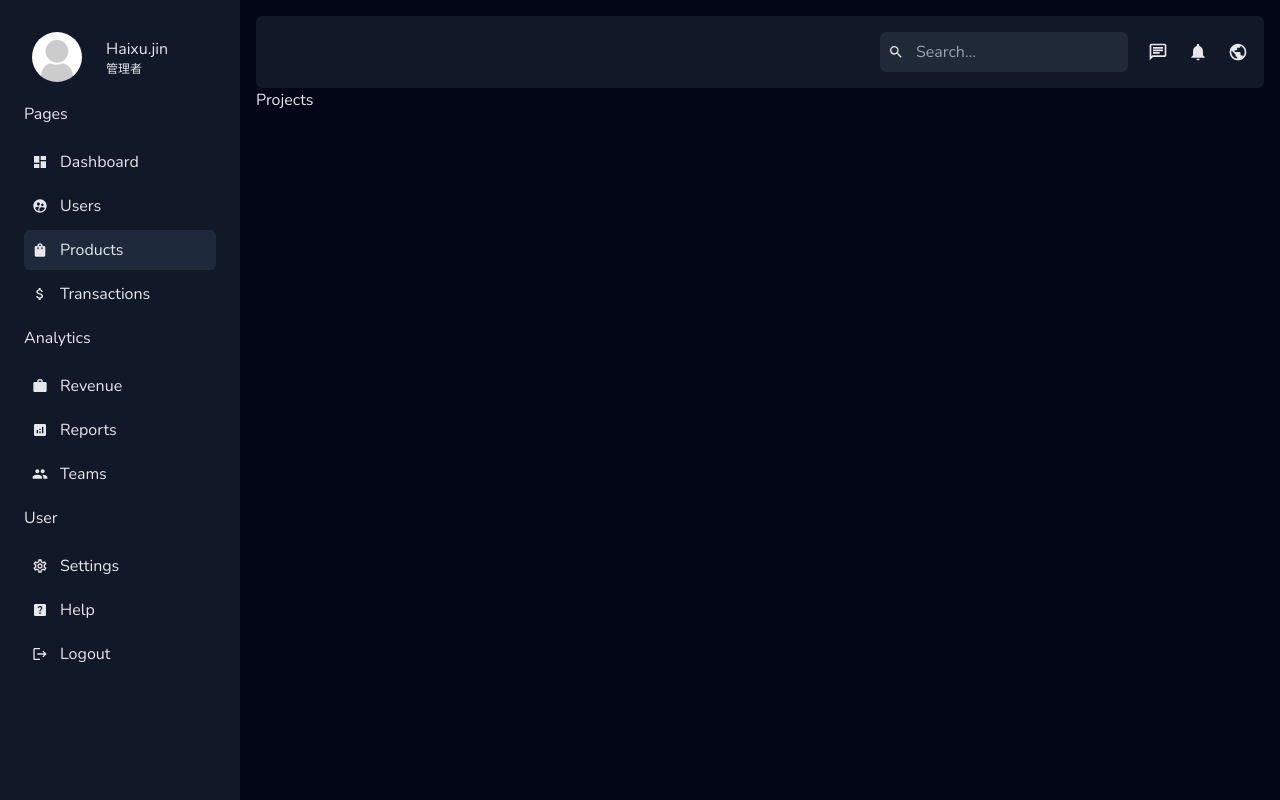
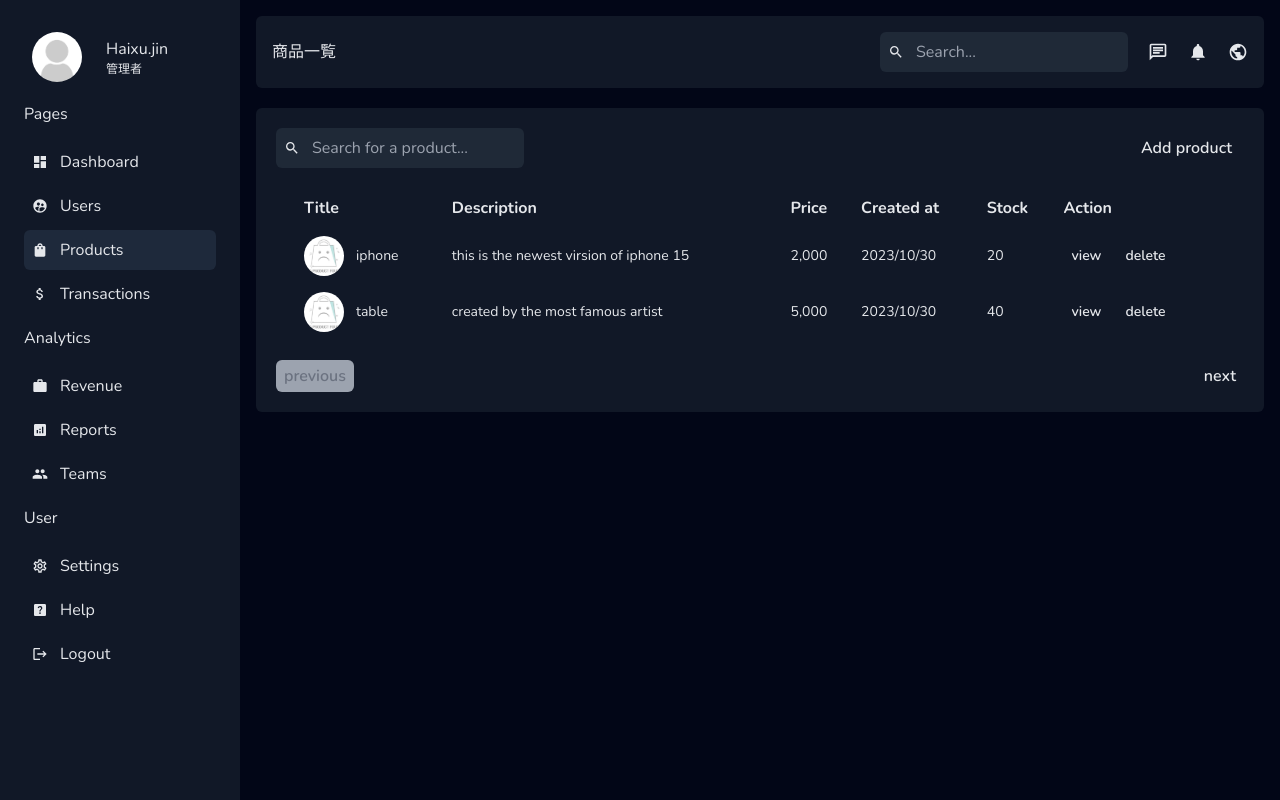
Before and after one commit to XXXXJin/nextjs-airbnb-app, a Next.js app: page /dashboard/products in a window 1280 px wide. Built offline with nearby package versions, Linux system fonts and the light colour scheme.

Commit message:
ユーザー、商品ページ作成

```diff
--- a/app/dashboard/page.tsx
+++ b/app/dashboard/page.tsx
@@ -6,8 +6,8 @@ import RightBar from "@/app/ui/dashboard/RightBar";
 
 export default function Dashboard() {
   return (
-    <div className="flex gap-5 mt-5">
-      <div className="flex-[3]">
+    <div className="gap-5 mt-5">
+      <div>
         <div className="flex gap-5">
           <div className="flex-1">
             <Card />
@@ -22,9 +22,6 @@ export default function Dashboard() {
         <Transactions />
         <Chart />
       </div>
-      <div className="flex-[1]">
-        <RightBar />
-      </div>
     </div>
   );
 }
--- a/app/dashboard/products/page.tsx
+++ b/app/dashboard/products/page.tsx
@@ -1,5 +1,87 @@
+import Button from "@/app/ui/Button";
+import Pagination from "@/app/ui/dashboard/Pagination";
+import Search from "@/app/ui/dashboard/Search";
+import Image from "next/image";
+import Link from "next/link";
 import React from "react";
 
-export default function Projects() {
-  return <div>Projects</div>;
+const productDataArr = [
+  {
+    image: "/noproduct.jpg",
+    title: "iphone",
+    description: "this is the newest virsion of iphone 15",
+    price: "2,000",
+    created: "2023/10/30",
+    stock: "20",
+  },
+  {
+    image: "/noproduct.jpg",
+    title: "table",
+    description: "created by the most famous artist",
+    price: "5,000",
+    created: "2023/10/30",
+    stock: "40",
+  },
+];
+
+export default function Products() {
+  return (
+    <div className="bg-gray-900 mt-5 p-5 rounded-md">
+      <div className="flex items-center justify-between">
+        <Search placeholder="Search for a product..." />
+        <Link href="/dashboard/products/add">
+          <Button color="violet" size="medium">
+            Add product
+          </Button>
+        </Link>
+      </div>
+      <div className="text-left p-5">
+        <table className="w-full [&_th]:p-2 [&_td]:p-2">
+          <thead>
+            <tr>
+              <th>Title</th>
+              <th>Description</th>
+              <th>Price</th>
+              <th>Created at</th>
+              <th>Stock</th>
+              <th>Action</th>
+            </tr>
+          </thead>
+          <tbody className="text-sm">
+            {productDataArr.map((productData, index) => {
+              return (
+                <tr className="p-5" key={index}>
+                  <td className="flex items-center gap-3">
+                    <Image
+                      src={productData.image}
+                      width={40}
+                      height={40}
+                      alt="user image"
+                      className="rounded-full"
+                    />
+                    {productData.title}
+                  </td>
+                  <td>{productData.description}</td>
+                  <td>{productData.price}</td>
+                  <td>{productData.created}</td>
+                  <td>{productData.stock}</td>
+                  <td>
+                    <div className="flex gap-2">
+                      <Link href="">
+                        <Button color="green">view</Button>
+                      </Link>
+                      <Link href="">
+                        <Button color="red">delete</Button>
+                      </Link>
+                    </div>
+                  </td>
+                </tr>
+              );
+            })}
+          </tbody>
+        </table>
+      </div>
+      <Pagination />
+    </div>
+  );
 }
--- a/app/dashboard/users/page.tsx
+++ b/app/dashboard/users/page.tsx
@@ -1,5 +1,87 @@
+import Button from "@/app/ui/Button";
+import Pagination from "@/app/ui/dashboard/Pagination";
+import Search from "@/app/ui/dashboard/Search";
+import Image from "next/image";
+import Link from "next/link";
 import React from "react";
 
+const userDataArr = [
+  {
+    image: "/noavatar.png",
+    name: "jin",
+    email: "haixujin@hotmail.com",
+    created: "2023/10/30",
+    role: "client",
+    action: "passive",
+  },
+  {
+    image: "/noavatar.png",
+    name: "jin",
+    email: "haixujin@hotmail.com",
+    created: "2023/10/30",
+    role: "client",
+    action: "passive",
+  },
+];
+
 export default function Users() {
-  return <div>Users</div>;
+  return (
+    <div className="bg-gray-900 mt-5 p-5 rounded-md">
+      <div className="flex items-center justify-between">
+        <Search placeholder="Search for a user..." />
+        <Link href="/dashboard/users/add">
+          <Button color="violet" size="medium">
+            Add user
+          </Button>
+        </Link>
+      </div>
+      <div className="text-left p-5">
+        <table className="w-full [&_th]:p-2 [&_td]:p-2">
+          <thead>
+            <tr>
+              <th>User</th>
+              <th>Email</th>
+              <th>Created at</th>
+              <th>Role</th>
+              <th>Status</th>
+              <th>Action</th>
+            </tr>
+          </thead>
+          <tbody className="text-sm">
+            {userDataArr.map((useData, index) => {
+              return (
+                <tr className="p-5" key={index}>
+                  <td className="flex items-center gap-3">
+                    <Image
+                      src={useData.image}
+                      width={40}
+                      height={40}
+                      alt="user image"
+                      className="rounded-full"
+                    />
+                    {useData.name}
+                  </td>
+                  <td>{useData.email}</td>
+                  <td>{useData.created}</td>
+                  <td>{useData.role}</td>
+                  <td>{useData.action}</td>
+                  <td>
+                    <div className="flex gap-2">
+                      <Link href="">
+                        <Button color="green">view</Button>
+                      </Link>
+                      <Link href="">
+                        <Button color="red">delete</Button>
+                      </Link>
+                    </div>
+                  </td>
+                </tr>
+              );
+            })}
+          </tbody>
+        </table>
+      </div>
+      <Pagination />
+    </div>
+  );
 }
--- /dev/null
+++ b/app/ui/Button.tsx
@@ -0,0 +1,30 @@
+import React from "react";
+import clsx from "clsx";
+
+export default function Button({
+  children,
+  color,
+  size = "small",
+  isDisabled = false,
+}: {
+  children: string;
+  color: string;
+  size?: "small" | "medium" | "large";
+  isDisabled?: boolean;
+}) {
+  console.log(color);
+  return (
+    <button
+      disabled={isDisabled}
+      className={clsx(
+        `bg-${color}-700 hover:bg-${color}-500 rounded-md font-semibold disabled:bg-gray-400 disabled:cursor-not-allowed disabled:text-gray-500 `,
+        {
+          "px-2 py-1": size === "small",
+          "px-3 py-2": size === "medium",
+        }
+      )}
+    >
+      {children}
+    </button>
+  );
+}
--- a/app/ui/dashboard/Chart.tsx
+++ b/app/ui/dashboard/Chart.tsx
@@ -51,7 +51,7 @@ const data = [
 const Chart = () => {
   return (
     <div className="h-80 bg-gray-900 p-5">
-      <h2 className="mb-5 text-lg">毎週のまとめ</h2>
+      <h2 className="mb-5 text-lg">毎週統計情報</h2>
       <ResponsiveContainer width="100%" height="90%">
         <LineChart
           width={500}
--- a/app/ui/dashboard/Navbar.tsx
+++ b/app/ui/dashboard/Navbar.tsx
@@ -13,6 +13,8 @@ export default function Navbar() {
   const getPageName = (pathName: string) => {
     const name = pathName.split("/").pop();
     if (name === "dashboard") return "デジタルダッシュボード";
+    if (name === "users") return "ユーザー一覧";
+    if (name === "products") return "商品一覧";
   };
   const pageName = getPageName(pathName);
 
--- /dev/null
+++ b/app/ui/dashboard/Pagination.tsx
@@ -0,0 +1,18 @@
+import React from "react";
+import Button from "../Button";
+import Link from "next/link";
+
+export default function Pagination() {
+  return (
+    <div className="flex items-center justify-between">
+      <Link href="">
+        <Button color="gray" isDisabled={true}>
+          previous
+        </Button>
+      </Link>
+      <Link href="">
+        <Button color="gray">next</Button>
+      </Link>
+    </div>
+  );
+}
--- /dev/null
+++ b/app/ui/dashboard/Search.tsx
@@ -0,0 +1,15 @@
+import React from "react";
+import { MdSearch } from "react-icons/md";
+
+export default function Search({ placeholder }: { placeholder: string }) {
+  return (
+    <div className="flex items-center gap-3 bg-gray-800 p-2 rounded-md">
+      <MdSearch />
+      <input
+        type="text"
+        placeholder={placeholder}
+        className="bg-transparent border-none focus:outline-none"
+      />
+    </div>
+  );
+}
--- a/app/ui/dashboard/Transactions.tsx
+++ b/app/ui/dashboard/Transactions.tsx
@@ -54,7 +54,7 @@ export default function Transactions() {
             <th>注文額</th>
           </tr>
         </thead>
-        <tbody className="text-xs">
+        <tbody className="text-sm">
           {userDataArr.map((useData, index) => {
             return (
               <tr className="p-5" key={index}>
```
